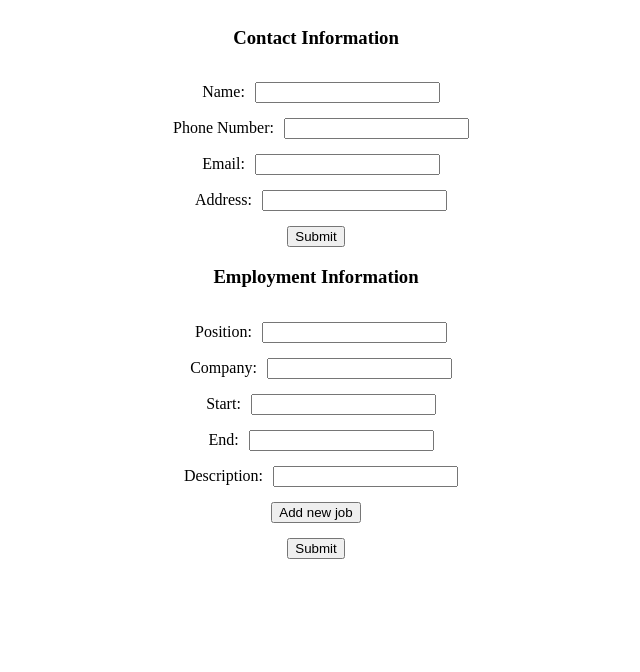
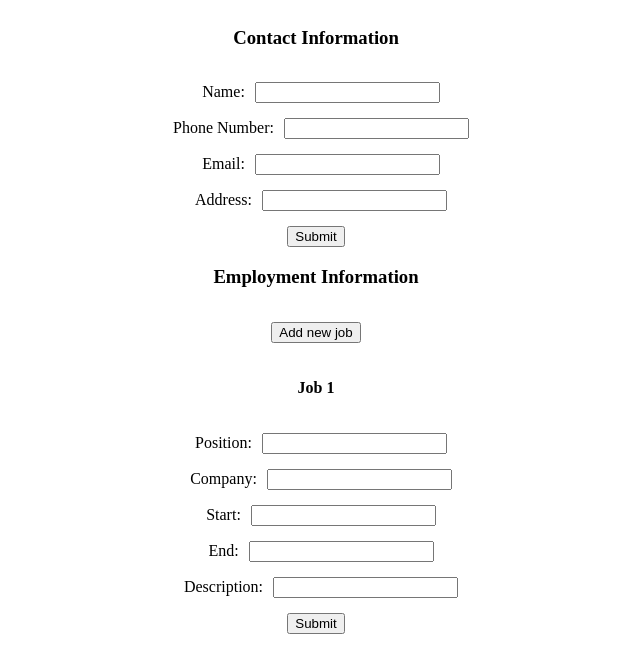
Before and after one commit to mjlebar/cv-Project, a React (Create React App) app: page / in a window 1280 px wide. Shown: the top 672 px of the page, without its empty margins (324-964 px from the left). Built offline with nearby package versions, Linux system fonts and the light colour scheme.

Commit message:
Significantly refactor code to split up different types of submission sections, and allow for adding multiple jobs

```diff
--- a/src/App.js
+++ b/src/App.js
@@ -1,6 +1,8 @@
 import React, { Component } from "react";
 import { CVsection } from "./Components/CVsection";
-import { FormSection } from "./Components/FormSection";
+import { GeneralSection } from "./Components/GeneralSection";
+import { EmploymentSection } from "./Components/EmploymentSection";
+import { StructuredCVsection } from "./Components/StructuredCVSection";
 
 class App extends Component {
   constructor(props) {
@@ -39,20 +41,49 @@ class App extends Component {
     }
   };
 
+  addStructuredCVSection = (entries, title) => {
+    const newSection = (
+      <StructuredCVsection
+        entries={entries}
+        title={title}
+        key={title}
+      ></StructuredCVsection>
+    );
+    // we construct a new section with the given information
+
+    if (this.state.titles.includes(title)) {
+      // if that section has already been submitted, we want to update that section with the new section
+      this.setState({
+        sections: this.state.sections.map((section) => {
+          if (section.props.title === title) {
+            return newSection;
+          } else {
+            return section;
+          }
+        }),
+      });
+    } else {
+      // otherwise, we add in the new section
+      this.setState((state) => ({
+        titles: state.titles.concat(title),
+        sections: state.sections.concat(newSection),
+      }));
+    }
+  };
+
   render() {
     return (
       <div>
         <form key={0}>
-          <FormSection
+          <GeneralSection
             title="Contact Information"
             titles={["Name", "Phone Number", "Email", "Address"]}
             getInfo={this.addCVSection}
-          ></FormSection>
-          <FormSection
+          ></GeneralSection>
+          <EmploymentSection
             title="Employment Information"
-            titles={["Name", "Phone Number", "Email", "Address"]}
-            getInfo={this.addCVSection}
-          ></FormSection>
+            getInfo={this.addStructuredCVSection}
+          ></EmploymentSection>
         </form>
         <div className="CV" key={1}>
           {this.state.sections}
--- a/src/Components/CVsection.js
+++ b/src/Components/CVsection.js
@@ -1,16 +1,17 @@
 import { Component } from "react";
+import { Align } from "../Styles/Align";
 
 class CVsection extends Component {
   render() {
     return (
-      <div>
+      <Align>
         <h3>{this.props.title}</h3>
-        {this.props.entries.map((entry, index) => (
+        {Object.entries(this.props.entries).map((entry, index) => (
           <div key={index}>
             <p>{entry[0]}:</p> <p>{entry[1]}</p>
           </div>
         ))}
-      </div>
+      </Align>
     );
   }
 }
--- /dev/null
+++ b/src/Components/EmploymentSection.js
@@ -0,0 +1,47 @@
+import { FormSection } from "./FormSection";
+import { JobAdd } from "./JobAdd";
+import { JobInput } from "./JobInput";
+
+class EmploymentSection extends FormSection {
+  constructor(props) {
+    super(props);
+    this.state = {
+      inputs: [
+        <JobAdd key={`JobAdd`} newJob={this.newJob}></JobAdd>,
+        <JobInput key={0} number={1} onChange={this.onChange}></JobInput>,
+      ],
+      displayData: [{ Job: 1 }],
+    };
+  }
+
+  onChange = (title, value, index) => {
+    this.setState((state) => ({
+      displayData: state.displayData.map((entry) => {
+        if (entry.Job === index) {
+          entry[title] = value;
+          return entry;
+        } else {
+          return entry;
+        }
+      }),
+    }));
+  };
+
+  newJob = (e) => {
+    e.preventDefault();
+    const jobNum = this.state.inputs.length;
+    const newJob = (
+      <JobInput
+        key={this.state.inputs.length - 1}
+        number={jobNum}
+        onChange={this.onChange}
+      ></JobInput>
+    );
+    this.setState((state) => ({
+      inputs: state.inputs.concat(newJob),
+      displayData: state.displayData.concat({ Job: jobNum }),
+    }));
+  };
+}
+
+export { EmploymentSection };
--- a/src/Components/FormSection.js
+++ b/src/Components/FormSection.js
@@ -1,61 +1,11 @@
 import { Component } from "react";
-import { Input } from "./Input";
-import { JobInput } from "./JobInput";
 import { Align } from "../Styles/Align";
-import { JobAdd } from "./JobAdd";
 
 class FormSection extends Component {
-  constructor(props) {
-    super(props);
-
-    if (this.props.title === "Employment Information") {
-      this.state = {
-        inputs: [
-          <JobInput key={0} onChange={this.handleFieldChange}></JobInput>,
-          <JobAdd key={`JobAdd`} newJob={this.newJob}></JobAdd>,
-        ],
-      };
-    } else {
-      this.state = {
-        inputs: this.props.titles.map((title, index) => {
-          return (
-            <Input
-              key={index}
-              title={title}
-              onChange={this.handleFieldChange}
-            ></Input>
-          );
-        }),
-      };
-    }
-  }
-  //   passed a list of fields and their title, constructs a form out of them
-
-  newJob = (e) => {
-    e.preventDefault();
-    const newJob = <JobInput key={this.state.inputs.length - 1}></JobInput>;
-    this.setState((state) => ({
-      inputs: state.inputs.splice(state.inputs.length, 0, newJob),
-    }));
-  };
-
-  handleFieldChange = (title, value) => {
-    this.setState((state) => ({
-      displayData: {
-        ...state.displayData,
-        [title]: value,
-      },
-    }));
-  };
-  // updating a field is recorded in the state of the form section - we pass this to the children input fields as "onChange"
-
   submitForm = (e) => {
     e.preventDefault();
     console.log(this.state.inputs);
-    this.props.getInfo(
-      Object.entries(this.state.displayData),
-      this.props.title
-    );
+    this.props.getInfo(this.state.displayData, this.props.title);
   };
   //we pass the form a "getInfo" function from the app, and when the form is submitted it passes the app the information about what has been inputted into the form
 
--- /dev/null
+++ b/src/Components/GeneralSection.js
@@ -0,0 +1,30 @@
+import { FormSection } from "./FormSection";
+import { Input } from "./Input";
+
+class GeneralSection extends FormSection {
+  constructor(props) {
+    super(props);
+    this.state = {
+      inputs: this.props.titles.map((title, index) => {
+        return (
+          <Input
+            key={index}
+            title={title}
+            onChange={this.handleFieldChange}
+          ></Input>
+        );
+      }),
+    };
+  }
+
+  handleFieldChange = (title, value) => {
+    this.setState((state) => ({
+      displayData: {
+        ...state.displayData,
+        [title]: value,
+      },
+    }));
+  };
+}
+
+export { GeneralSection };
--- a/src/Components/JobInput.js
+++ b/src/Components/JobInput.js
@@ -3,14 +3,18 @@ import { Input } from "./Input";
 import { Align } from "../Styles/Align";
 
 class JobInput extends Component {
+  onChange = (title, value) => {
+    this.props.onChange([title], value, this.props.number);
+  };
   render() {
     return (
       <Align>
-        <Input title="Position" onChange={this.props.onChange}></Input>
-        <Input title="Company" onChange={this.props.onChange}></Input>
-        <Input title="Start" onChange={this.props.onChange}></Input>
-        <Input title="End" onChange={this.props.onChange}></Input>
-        <Input title="Description" onChange={this.props.onChange}></Input>
+        <h4>Job {this.props.number}</h4>
+        <Input title="Position" onChange={this.onChange}></Input>
+        <Input title="Company" onChange={this.onChange}></Input>
+        <Input title="Start" onChange={this.onChange}></Input>
+        <Input title="End" onChange={this.onChange}></Input>
+        <Input title="Description" onChange={this.onChange}></Input>
       </Align>
     );
   }
--- /dev/null
+++ b/src/Components/StructuredCVSection.js
@@ -0,0 +1,29 @@
+import { Component } from "react";
+import { Align } from "../Styles/Align";
+
+class StructuredCVsection extends Component {
+  constructor(props) {
+    super(props);
+    console.log(this.props.entries);
+  }
+
+  render() {
+    return (
+      <div>
+        <h2>{this.props.title}</h2>
+        {this.props.entries.map((entry, index) => (
+          <Align key={index}>
+            {Object.entries(entry).map((subEntry, subIndex) => (
+              <div key={subIndex}>
+                <p>{subEntry[0]}:</p> <p>{subEntry[1]}</p>
+              </div>
+            ))}
+          </Align>
+        ))}
+      </div>
+    );
+  }
+}
+// Passed a title for the section, and array of entries, each of which contains a description (eg "Name") and a value for that description (eg "Michael")
+
+export { StructuredCVsection };
```
Also changed, not shown: src/Components/EducationSection.js (added).
